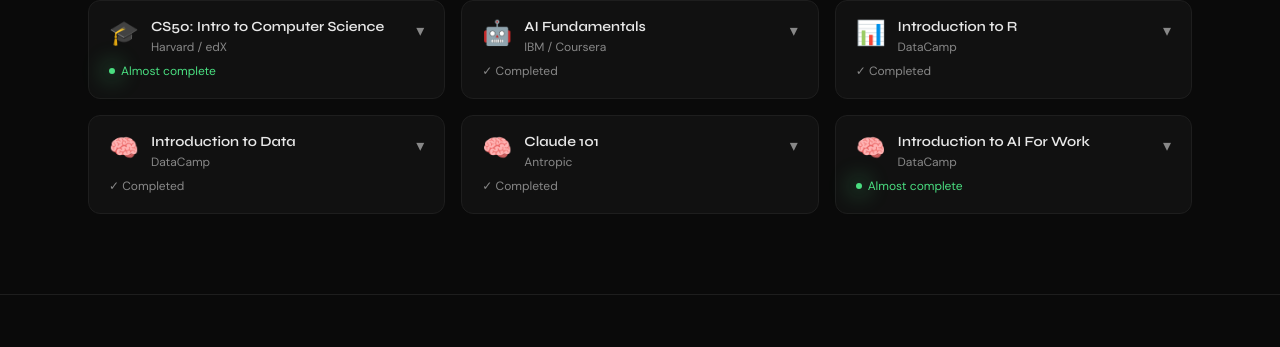
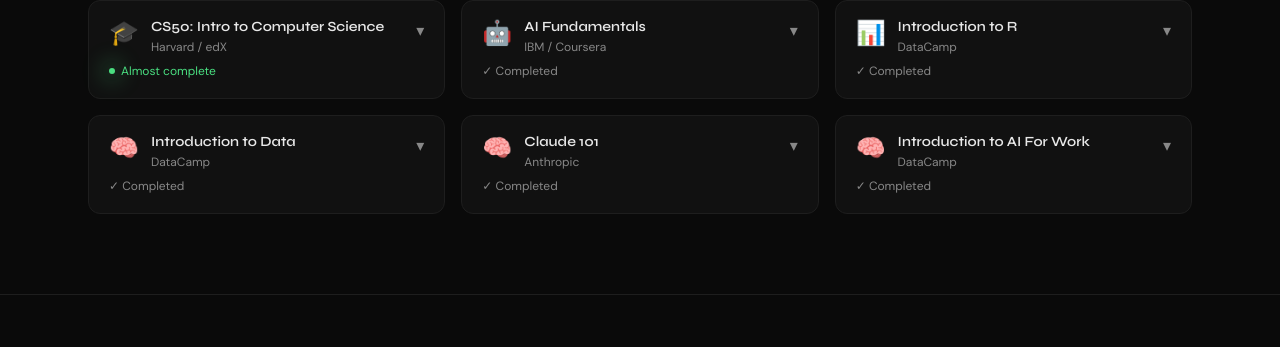
Before and after one commit to Shriyansh-24/Portfolio, a Flask app: page /about in a window 1280 px wide. Shown: the part 1336-1683 px from the top of the page. Run offline with Flask 3, Linux system fonts and the light colour scheme; some libraries are stand-ins or nearby versions.

Commit message:
Update AI for Work course to completed and enable dev auto-reload

```diff
--- a/app.py
+++ b/app.py
@@ -6,6 +6,10 @@ Registers all routes and runs the development server.
 from flask import Flask, render_template
 
 app = Flask(__name__)
+
+# Ensure local edits in templates/static are reflected without stale caching.
+app.config["TEMPLATES_AUTO_RELOAD"] = True
+app.config["SEND_FILE_MAX_AGE_DEFAULT"] = 0
 
 # ---------------------------------------------------------------------------
 # Route definitions — each maps a URL path to its HTML template
--- a/templates/about.html
+++ b/templates/about.html
@@ -209,7 +209,7 @@
                         <span class="text-2xl">🧠</span>
                         <div class="text-left">
                             <h3 class="font-display font-semibold text-sm text-text">Claude 101</h3>
-                            <p class="text-dim text-xs mt-0.5">Antropic</p>
+                            <p class="text-dim text-xs mt-0.5">Anthropic</p>
                         </div>
                     </div>
                     <span class="credential-chevron" aria-hidden="true">▾</span>
@@ -223,7 +223,7 @@
             </article>
 
             <!-- DataCamp: AI for Work -->
-            <article class="course-badge credential-card fade-in delay-2" data-credential-link="">
+            <article class="course-badge credential-card fade-in delay-2" data-credential-link="https://www.datacamp.com/completed/statement-of-accomplishment/course/db10239a2fb03d208939c7f4ebaaec17c3cbf0ce">
                 <button class="credential-toggle" type="button" aria-expanded="false" aria-controls="credential-ai-work">
                     <div class="flex items-start gap-3">
                         <span class="text-2xl">🧠</span>
@@ -234,9 +234,8 @@
                     </div>
                     <span class="credential-chevron" aria-hidden="true">▾</span>
                 </button>
-                <span class="inline-flex items-center gap-1.5 text-xs text-accent mt-2">
-                    <span class="glow-dot" style="width:6px;height:6px;"></span>
-                    Almost complete
+                <span class="inline-flex items-center gap-1.5 text-xs text-dim mt-2">
+                    ✓ Completed
                 </span>
                 <div class="credential-panel" id="credential-ai-work" hidden>
                     <a class="credential-link" href="#" target="_blank" rel="noopener noreferrer" aria-disabled="true">Add credential link</a>
```
